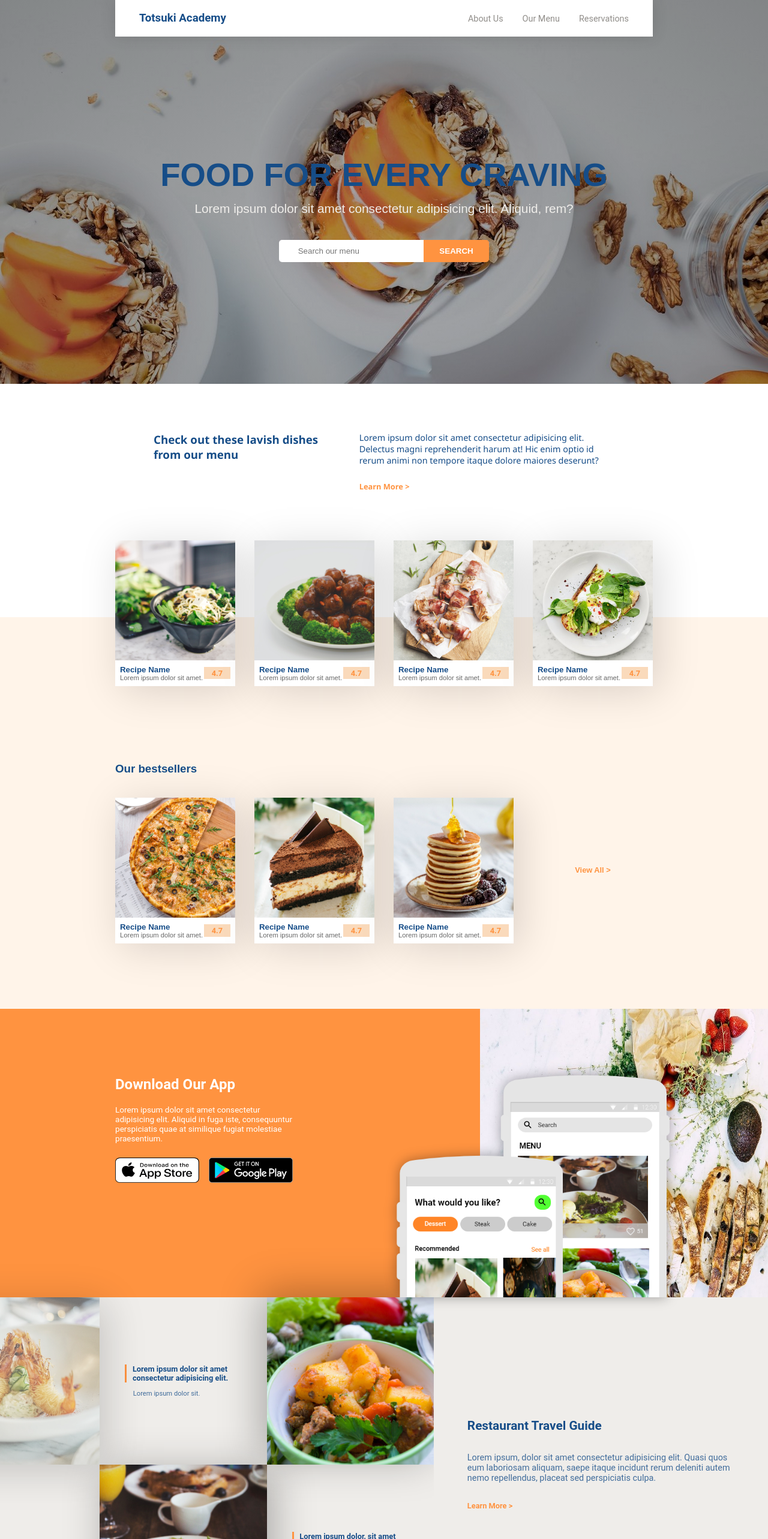
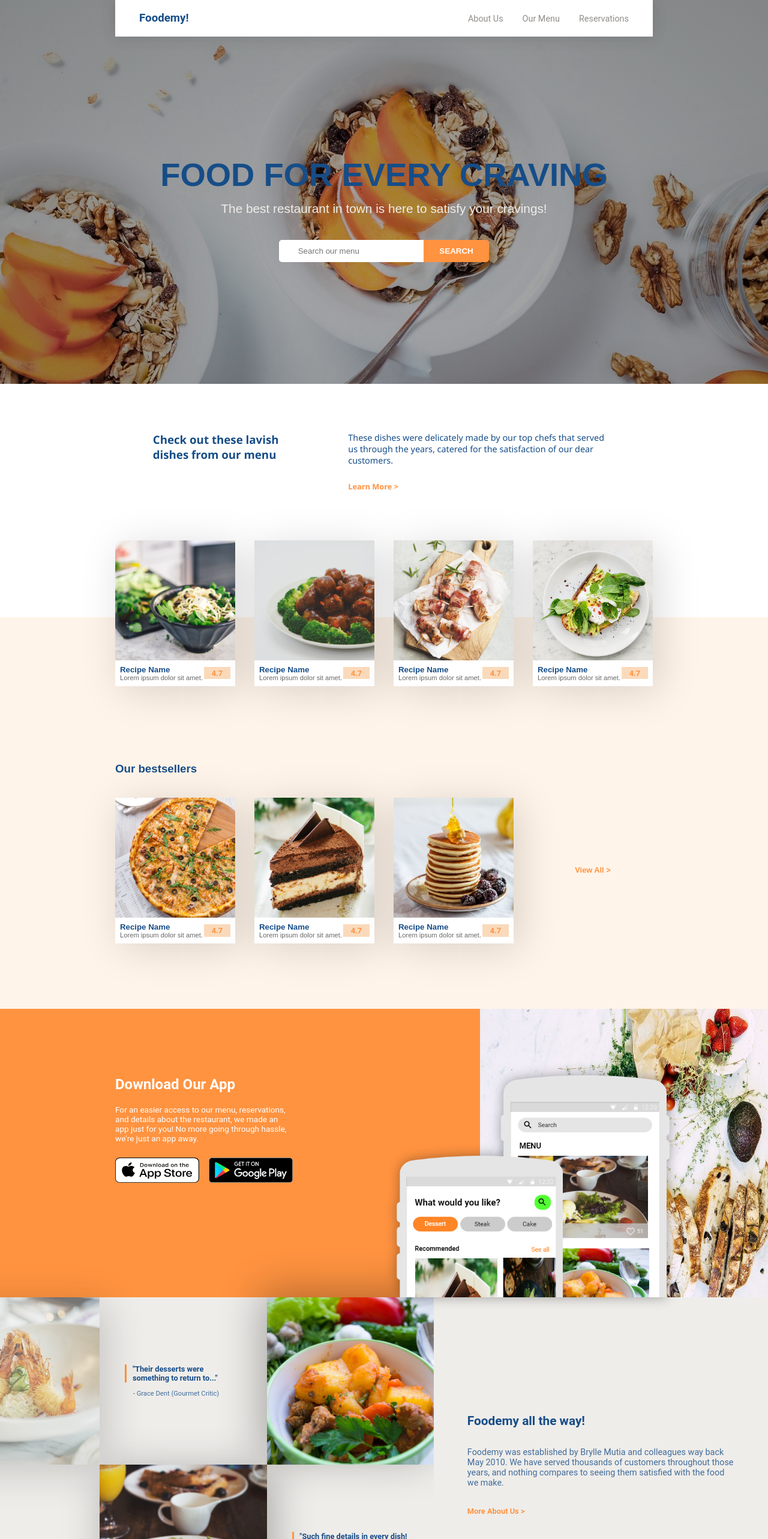
Before and after one commit to BrylleMutia/restaurant-landing-page, a React (Create React App) app: page / in a window 1280 px wide. Shown: the top 2566 px of the page at 60% size. Built offline with nearby package versions, Linux system fonts and the light colour scheme.

Commit message:
replaced some dummy text added original text for all sections

```diff
--- a/src/components/callToAction/CallToAction.jsx
+++ b/src/components/callToAction/CallToAction.jsx
@@ -8,14 +8,14 @@ const CallToAction = () => {
     return (
         <div className={container}>
             <div className={side_padding}>
-                <div style={{ "--row-justify": "space-evenly" }} className={cx(flex_row, action)}>
+                <div style={{ "--row-justify": "space-evenly" }} className={cx(flex_row, action)} id="reservation">
                     <div style={{ "--vertical-space": "0.5em" }} className={cx(vertical_spacer, action__text)}>
-                        <h3>Ready to get started?</h3>
-                        <p>Subscribe to our weekly newsletter!</p>
+                        <h3>Book a reservation now!</h3>
+                        <p> We'll ask for details through email.</p>
                     </div>
                     <form className={action__form} action="POST">
                         <input type="email" name="email" id="email" placeholder="Enter your email" />
-                        <button style={{ "--button-radius": "0" }} className={button} type="submit">Subscribe</button>
+                        <button style={{ "--button-radius": "0" }} className={button} type="submit">add reservation</button>
                     </form>
                 </div>
             </div>
--- a/src/components/download/Download.jsx
+++ b/src/components/download/Download.jsx
@@ -17,8 +17,7 @@ const Download = () => {
                         <div style={{ "--vertical-space": "1.5em" }} className={cx(vertical_spacer, download__message)}>
                             <h3>Download Our App</h3>
                             <p>
-                                Lorem ipsum dolor sit amet consectetur adipisicing elit. Aliquid in fuga iste, consequuntur perspiciatis quae at
-                                similique fugiat molestiae praesentium.
+                                For an easier access to our menu, reservations, and details about the restaurant, we made an app just for you! No more going through hassle, we're just an app away.
                             </p>
                             <div style={{ "--horizontal-space": "1em" }} className={cx(horizontal_spacer, download__buttons)}>
                                 {/* <button style={{ "--color-accent": "#fff", "--button-text": "#000" }} className={button}>
@@ -27,10 +26,10 @@ const Download = () => {
                                 <button style={{ "--color-accent": "#000" }} className={button}>
                                     Play Store
                                 </button> */}
-                                <a href="#" className={img_button}>
+                                <a href="https://www.apple.com" className={img_button}>
                                     <img src={appstore} alt="download-appstore" />
                                 </a>
-                                <a href="#" className={img_button}>
+                                <a href="https://play.google.com" className={img_button}>
                                     <img src={playstore} alt="download-playstore" />
                                 </a>
                             </div>
--- a/src/components/featured/Featured.jsx
+++ b/src/components/featured/Featured.jsx
@@ -27,15 +27,14 @@ import cx from "classnames";
 const Featured = () => {
     return (
         <main>
-            <div className={featured}>
+            <div className={featured} id="menu">
                 <div className={container}>
                     <div className={side_padding}>
                         <div style={{ "--horizontal-space": "4em" }} className={featured__title}>
                             <h3>Check out these lavish dishes from our menu</h3>
                             <div>
                                 <p>
-                                    Lorem ipsum dolor sit amet consectetur adipisicing elit. Delectus magni reprehenderit harum at! Hic enim optio id
-                                    rerum animi non tempore itaque dolore maiores deserunt?
+                                    These dishes were delicately made by our top chefs that served us through the years, catered for the satisfaction of our dear customers.
                                 </p>
                                 <a href="#" className={link}>
                                     Learn More >
--- a/src/components/featured/Featured.module.css
+++ b/src/components/featured/Featured.module.css
@@ -4,13 +4,13 @@
   display: flex;
   gap: 4em;
   font-family: "Segoe UI", Tahoma, Geneva, Verdana, sans-serif;
-  padding: 5em 4em;
+  padding: 5em 7%;
   color: var(--color-primary);
 }
 
 .featured__title h3 {
-  -ms-flex-preferred-size: 100%;
-      flex-basis: 100%;
+  -ms-flex-preferred-size: 70%;
+      flex-basis: 70%;
 }
 
 .featured__title p {
@@ -50,6 +50,7 @@
   transition: -webkit-transform 200ms ease-in-out;
   transition: transform 200ms ease-in-out;
   transition: transform 200ms ease-in-out, -webkit-transform 200ms ease-in-out;
+  cursor: pointer;
 }
 
 .menu__card:hover, .menu__card:focus {
--- a/src/components/featured/Featured.module.scss
+++ b/src/components/featured/Featured.module.scss
@@ -3,11 +3,11 @@
         display: flex;
         gap: 4em;
         font-family: "Segoe UI", Tahoma, Geneva, Verdana, sans-serif;
-        padding: 5em 4em;
+        padding: 5em 7%;
         color: var(--color-primary);
 
         h3 {
-            flex-basis: 100%;
+            flex-basis: 70%;
         }
 
         p {
@@ -33,6 +33,7 @@
         justify-content: space-between;
         box-shadow: 10px 10px 4em rgba(#000, 0.15);
         transition: transform 200ms ease-in-out;
+        cursor: pointer;
 
         &:hover, &:focus {
             transform: scale(1.2);
--- a/src/components/footer/Footer.jsx
+++ b/src/components/footer/Footer.jsx
@@ -19,27 +19,27 @@ const Footer = () => {
                 <div className={side_padding}>
                     <div className={footer}>
                         <div className={footer__contact}>
-                            <h3>Totsuki Academy</h3>
+                            <h3>Foodemy!</h3>
                             <div className={contact_icons}>
-                                <a href="#">
+                                <a href="https://facebook.com">
                                     <img src={facebook} alt="contact-facebook" />
                                 </a>
-                                <a href="#">
+                                <a href="https://twitter.com">
                                     <img src={twitter} alt="contact-twitter" />
                                 </a>
-                                <a href="#">
+                                <a href="https://gmail.com">
                                     <img src={gmail} alt="contact-gmail" />
                                 </a>
-                                <a href="#">
+                                <a href="https://linkedin.com">
                                     <img src={linkedin} alt="contact-linkedin" />
                                 </a>
                             </div>
                         </div>
                         <div className={footer__download}>
-                            <a href="#">
+                            <a href="https://www.apple.com">
                                 <img src={appstore} alt="appstore" />
                             </a>
-                            <a href="#">
+                            <a href="https://play.google.com">
                                 <img src={playstore} alt="playstore" />
                             </a>
                         </div>
--- a/src/components/footer/Footer.module.css
+++ b/src/components/footer/Footer.module.css
@@ -115,6 +115,10 @@
  "download"
  "links";
   }
+  .footer__contact {
+    -ms-flex-item-align: end;
+        align-self: flex-end;
+  }
   .footer__download {
     width: 75%;
   }
--- a/src/components/footer/Footer.module.scss
+++ b/src/components/footer/Footer.module.scss
@@ -90,6 +90,7 @@
             "links";
 
         &__contact {
+            align-self: flex-end;
         }
 
         &__download {
--- a/src/components/grid/Grid.jsx
+++ b/src/components/grid/Grid.jsx
@@ -11,14 +11,14 @@ import gridThree from "../images/grid/grid-4.jpg";
 const Grid = () => {
     return (
         <content>
-            <div style={{ "--column-align": "start" }} className={grid}>
+            <div style={{ "--column-align": "start" }} className={grid} id="about">
                 <div className={grid__one}>
                     <img src={gridTwo} alt="grid-two" />
                 </div>
                 <div className={grid__two}></div>
                 <div className={cx(flex_column, grid__three)}>
-                    <h5>Lorem ipsum dolor sit amet consectetur adipisicing elit. </h5>
-                    <p>Lorem ipsum dolor sit.</p>
+                    <h5>"Their desserts were something to return to..."</h5>
+                    <p>- Grace Dent (Gourmet Critic)</p>
                 </div>
                 <div className={cx(flex_column, grid__four)}>
                     <img src={gridOne} alt="grid-one" />
@@ -27,16 +27,16 @@ const Grid = () => {
                     <img src={gridThree} alt="grid-three" />
                 </div>
                 <div className={cx(flex_column, grid__six)}>
-                    <h5>Lorem ipsum dolor, sit amet consectetur adipisicing. </h5>
-                    <p>Lorem ipsum dolor sit amet.</p>
+                    <h5>"Such fine details in every dish! What more could I ask for?"</h5>
+                    <p>- Andy Hayler (Gourmet Critic)</p>
                 </div>
                 <div style={{ "--vertical-space": "1.5em" }} className={cx(flex_column, vertical_spacer, grid__seven)}>
-                    <h4>Restaurant Travel Guide</h4>
+                    <h4>Foodemy all the way!</h4>
                     <p>
-                        Lorem ipsum, dolor sit amet consectetur adipisicing elit. Quasi quos eum laboriosam aliquam, saepe itaque incidunt rerum deleniti autem nemo repellendus, placeat sed perspiciatis culpa.
+                        Foodemy was established by Brylle Mutia and colleagues way back May 2010. We have served thousands of customers throughout those years, and nothing compares to seeing them satisfied with the food we make.
                     </p>
                     <a href="#" className={link}>
-                        Learn More >
+                        More About Us >
                     </a>
                 </div>
             </div>
--- a/src/components/hero/Hero.jsx
+++ b/src/components/hero/Hero.jsx
@@ -14,7 +14,7 @@ const Hero = () => {
                     <div className={side_padding}>
                         <div className={cx(hero__title, vertical_spacer)}>
                             <h3 className={hero__header}>Food for Every Craving</h3>
-                            <p className={hero__subheader}>Lorem ipsum dolor sit amet consectetur adipisicing elit. Aliquid, rem?</p>
+                            <p className={hero__subheader}>The best restaurant in town is here to satisfy your cravings!</p>
                             <form className={hero__form}>
                                 <input
                                     style={{ borderBottomRightRadius: "0", borderTopRightRadius: "0" }}
--- a/src/components/hero/navbar/Navbar.jsx
+++ b/src/components/hero/navbar/Navbar.jsx
@@ -14,20 +14,20 @@ const Navbar = () => {
         <nav>
             <div className={navbar} style={{ height: isOpen && "11.6em" }}>
                 <div className={navbar__div}>
-                    <h3 className={brand}>Totsuki Academy</h3>
+                    <h3 className={brand}>Foodemy!</h3>
                     <div className={cx(menu, isOpen && menu__open)} onClick={handleOpenMenu}>
                         <div className={menu__hamburger}></div>
                     </div>
                 </div>
                 <ul className={cx(navbar__links, horizontal_spacer)} style={{ opacity: isOpen || window.innerWidth > 740 ? "1" : "0" }}>
                     <li className={navbar__link}>
-                        <a href="#">About Us</a>
+                        <a href="#about">About Us</a>
                     </li>
                     <li className={navbar__link}>
-                        <a href="#">Our Menu</a>
+                        <a href="#menu">Our Menu</a>
                     </li>
                     <li className={navbar__link}>
-                        <a href="#">Reservations</a>
+                        <a href="#reservation">Reservations</a>
                     </li>
                 </ul>
             </div>
```
Also changed, not shown: src/components/affiliates/Affiliates.jsx (+6 -6 lines), 2 other files (tests, documents, lock files or other folders).
